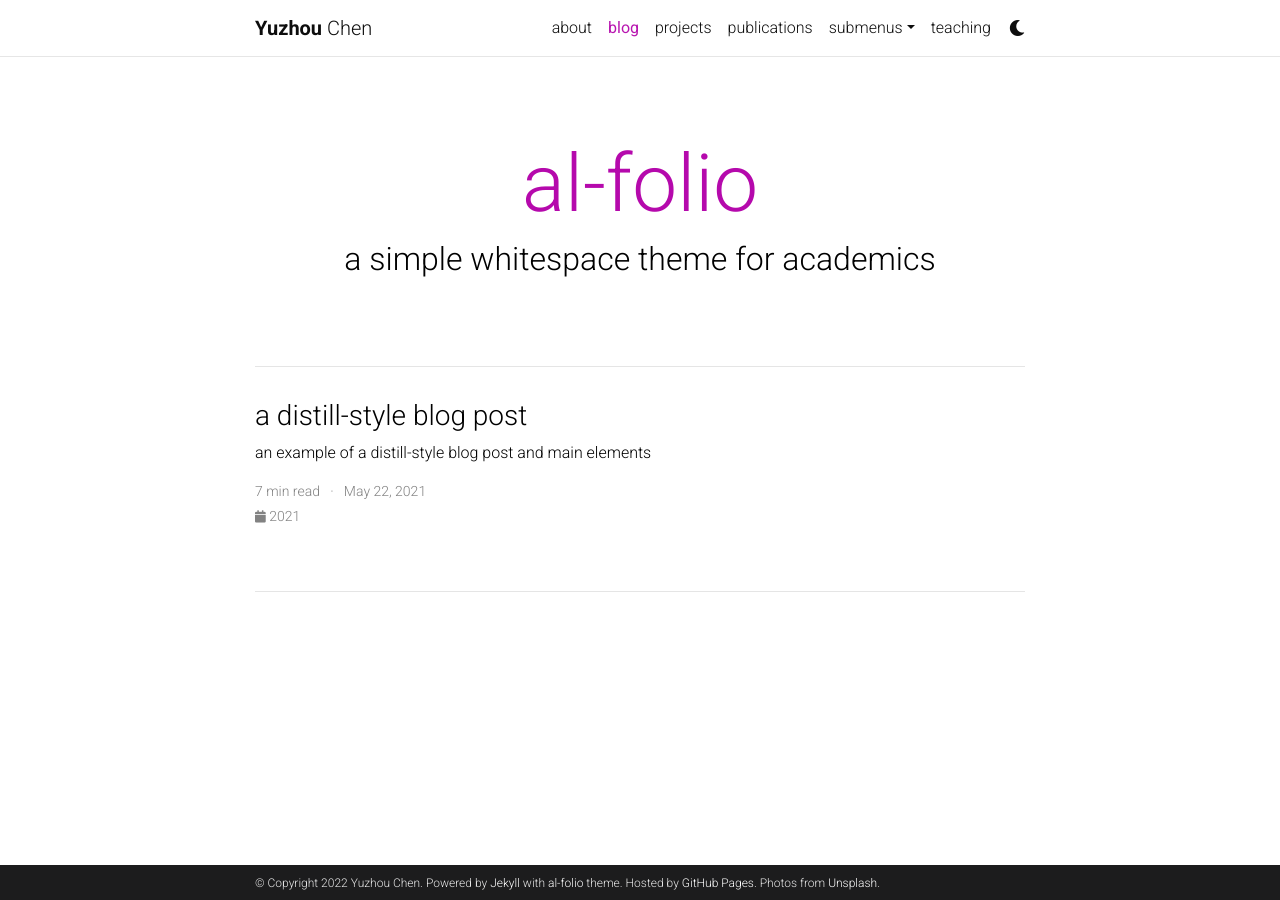
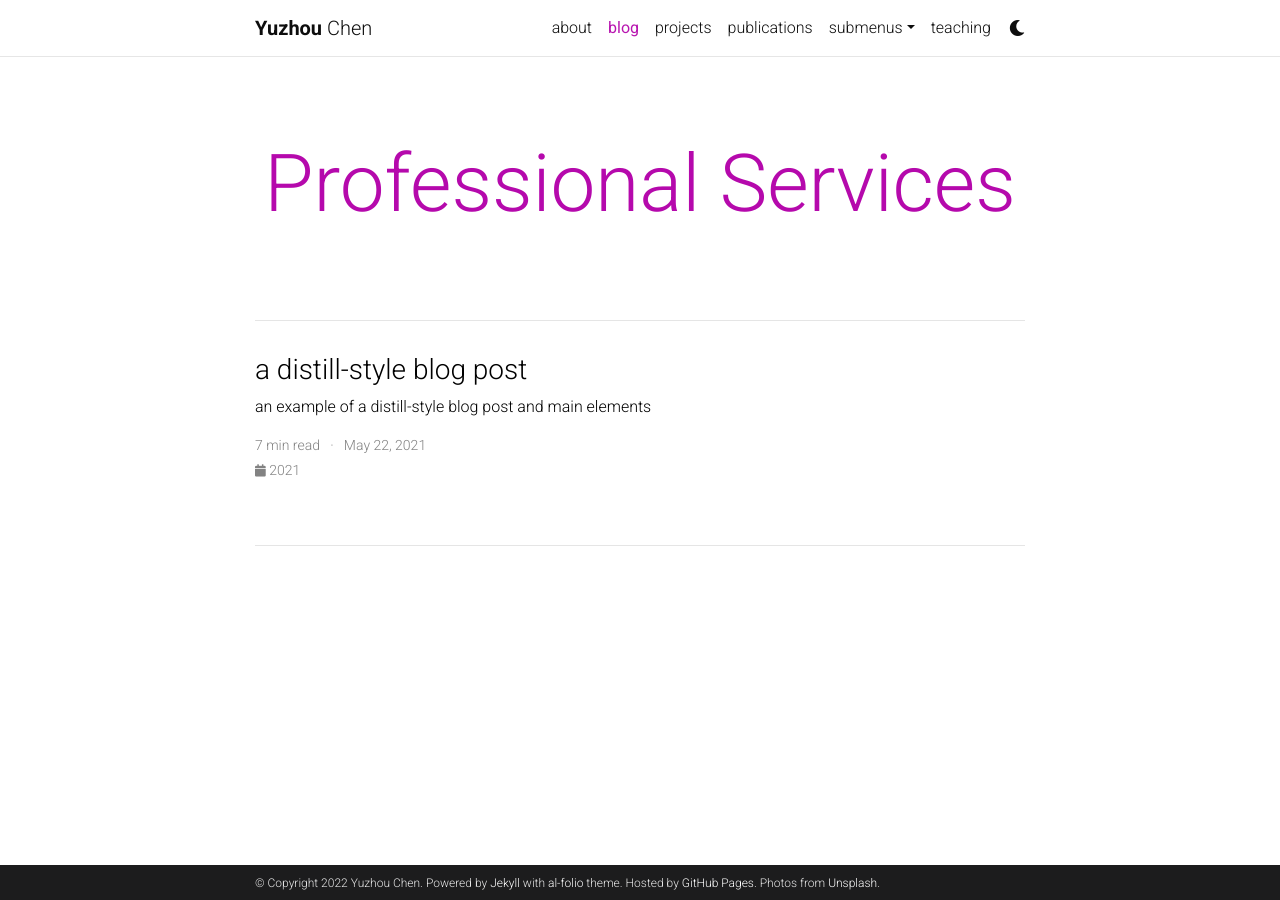
Before and after one commit to yuzhouguangc/yuguang_website, a Jekyll site: the page built from blog/index.html, in a window 1280 px wide. Built offline with Jekyll 4.4.1, drawn with Linux system fonts in a browser that asks for light colours; the list of posts is cut into pages by our own code; comment, search, counter and statistics services are not loaded; a style sheet for code colours, icons or effects is not loaded.

Commit message:
Update _config.yml

```diff
--- a/_config.yml
+++ b/_config.yml
@@ -83,8 +83,8 @@
 # Blog
 # -----------------------------------------------------------------------------
 
-blog_name: al-folio  # your blog must have a name for it to show up in the nav bar
-blog_description: a simple whitespace theme for academics
+blog_name: Professional Services  # your blog must have a name for it to show up in the nav bar
+blog_description:
 permalink: /blog/:year/:title/
 
 # Pagination
```
